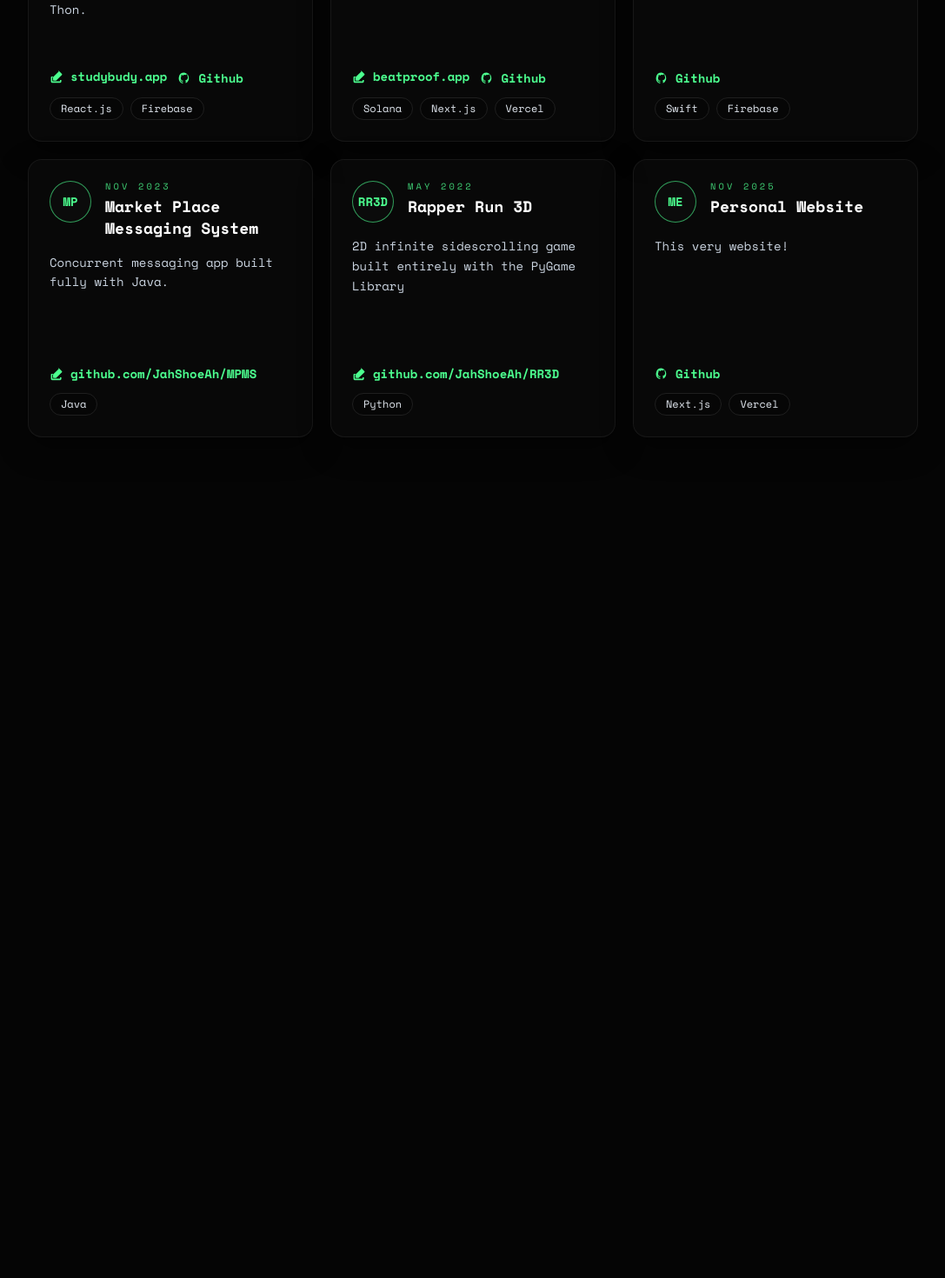
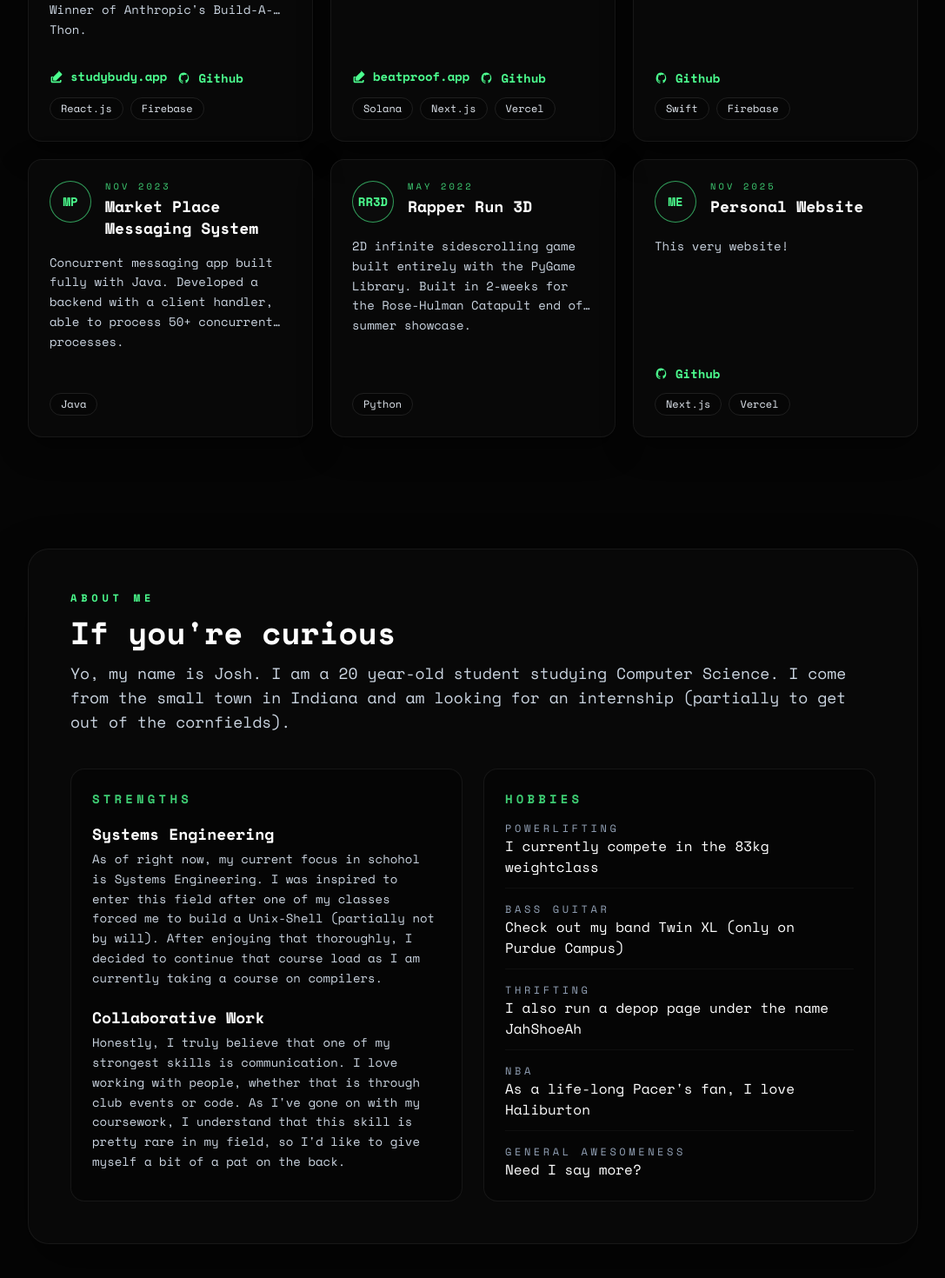
Before and after one commit to JahShoeAh/josh-cho-website, a Next.js app: page / in a window 1280 px wide. Shown: the part 1090-2560 px from the top of the page at 87% size, without its empty margins (96-1183 px from the left). Before the commit the page ends 1761 px from the top, so only its background shows below. Built offline with nearby package versions, Linux system fonts and the light colour scheme.

Commit message:
about me section
q

```diff
--- /dev/null
+++ b/components/AboutMe.js
@@ -0,0 +1,67 @@
+export default function AboutMe() {
+  const focusAreas = [
+    {
+      title: "Systems Engineering",
+      description:
+        "As of right now, my current focus in schohol is Systems Engineering. I was inspired to enter this field after one of my classes forced me to build a Unix-Shell (partially not by will). After enjoying that thoroughly, I decided to continue that course load as I am currently taking a course on compilers.",
+    },
+    {
+      title: "Collaborative Work",
+      description:
+        "Honestly, I truly believe that one of my strongest skills is communication. I love working with people, whether that is through club events or code. As I've gone on with my coursework, I understand that this skill is pretty rare in my field, so I'd like to give myself a bit of a pat on the back.",
+    },
+  ];
+
+  const quickFacts = [
+    { label: "Powerlifting", value: "I currently compete in the 83kg weightclass" },
+    { label: "Bass Guitar", value: "Check out my band Twin XL (only on Purdue Campus)" },
+    { label: "Thrifting", value: "I also run a depop page under the name JahShoeAh" },
+    { label: "NBA", value: "As a life-long Pacer's fan, I love Haliburton"},
+    { label: "General Awesomeness", value: "Need I say more?" },
+  ];
+
+  return (
+    <section id="about" className="relative z-10 px-6 pb-24 text-slate-100 sm:pb-32">
+      <div className="mx-auto flex w-full flex-col gap-10 rounded-3xl border border-terminal-border/70 bg-terminal-panel/60 p-8 shadow-[0_25px_60px_rgba(0,0,0,0.45)] sm:max-w-5xl sm:p-12">
+        <div className="space-y-3">
+          <p className="text-xs font-semibold uppercase tracking-[0.4em] text-terminal-accent">
+            About Me
+          </p>
+          <h2 className="text-3xl font-bold text-white sm:text-4xl">If you're curious</h2>
+          <p className="text-base text-slate-300 sm:text-lg">
+            Yo, my name is Josh. I am a 20 year-old student studying Computer Science. I come from the small town in Indiana and am looking for an internship (partially to get out of the cornfields).
+          </p>
+        </div>
+
+        <div className="grid gap-6 lg:grid-cols-2">
+          <div className="space-y-4 rounded-2xl border border-terminal-border/70 bg-terminal-base/80 p-6">
+            <p className="text-sm font-semibold uppercase tracking-[0.3em] text-terminal-accent/80">
+              Strengths
+            </p>
+            <div className="space-y-5">
+              {focusAreas.map((item) => (
+                <div key={item.title} className="space-y-1">
+                  <h3 className="text-lg font-semibold text-white">{item.title}</h3>
+                  <p className="text-sm leading-relaxed text-slate-300">{item.description}</p>
+                </div>
+              ))}
+            </div>
+          </div>
+          <div className="space-y-4 rounded-2xl border border-terminal-border/70 bg-terminal-base/80 p-6">
+            <p className="text-sm font-semibold uppercase tracking-[0.3em] text-terminal-accent/80">
+              Hobbies
+            </p>
+            <dl className="space-y-4">
+              {quickFacts.map((fact) => (
+                <div key={fact.label} className="border-b border-terminal-border/40 pb-3 last:border-b-0 last:pb-0">
+                  <dt className="text-xs uppercase tracking-[0.3em] text-slate-400">{fact.label}</dt>
+                  <dd className="text-base font-medium text-white">{fact.value}</dd>
+                </div>
+              ))}
+            </dl>
+          </div>
+        </div>
+      </div>
+    </section>
+  );
+}
--- a/pages/index.js
+++ b/pages/index.js
@@ -2,6 +2,7 @@ import Head from "next/head";
 import Navbar from "@/components/Navbar";
 import Hero from "@/components/Hero";
 import ResumeSection from "@/components/ResumeSection";
+import AboutMe from "@/components/AboutMe";
 
 const resumeData = {
   systems: [
@@ -53,7 +54,7 @@ const resumeData = {
       title: "StudyBudy",
       timeline: "Nov 2025",
       description:
-        "Website to help find other students with class overlaps. Winner of Anthropic's Build-A-Thon.",
+        "Website to help find other students with class overlaps. Engineered cloud-based backend. Winner of Anthropic's Build-A-Thon.",
       linkLabel: "studybudy.app",
       linkUrl: "https://claude-purdue-2025.vercel.app/",
       repoLabel: "Github",
@@ -87,9 +88,7 @@ const resumeData = {
       title: "Market Place Messaging System",
       timeline: "Nov 2023",
       description:
-        "Concurrent messaging app built fully with Java.",
-      linkLabel: "github.com/JahShoeAh/MPMS",
-      linkUrl: "https://placeholder.example/resilience",
+        "Concurrent messaging app built fully with Java. Developed a backend with a client handler, able to process 50+ concurrent processes.",
       tags: ["Java"],
       icon: "MP",
     },
@@ -97,9 +96,7 @@ const resumeData = {
       title: "Rapper Run 3D",
       timeline: "May 2022",
       description:
-        "2D infinite sidescrolling game built entirely with the PyGame Library",
-      linkLabel: "github.com/JahShoeAh/RR3D",
-      linkUrl: "https://placeholder.example/resilience",
+        "2D infinite sidescrolling game built entirely with the PyGame Library. Built in 2-weeks for the Rose-Hulman Catapult end of summer showcase.",
       tags: ["Python"],
       icon: "RR3D",
     },
@@ -136,6 +133,7 @@ export default function Home() {
               <ResumeSection data={resumeData} />
             </div>
           </div>
+          <AboutMe />
         </main>
       </div>
     </>
```
